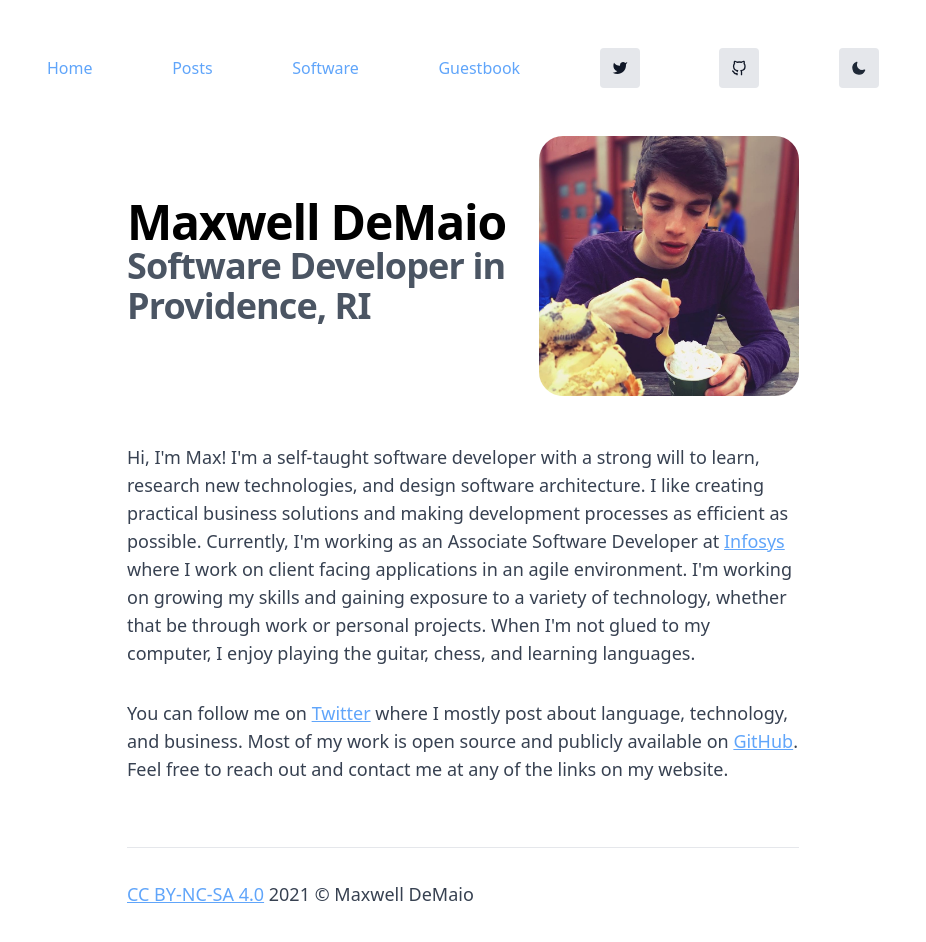
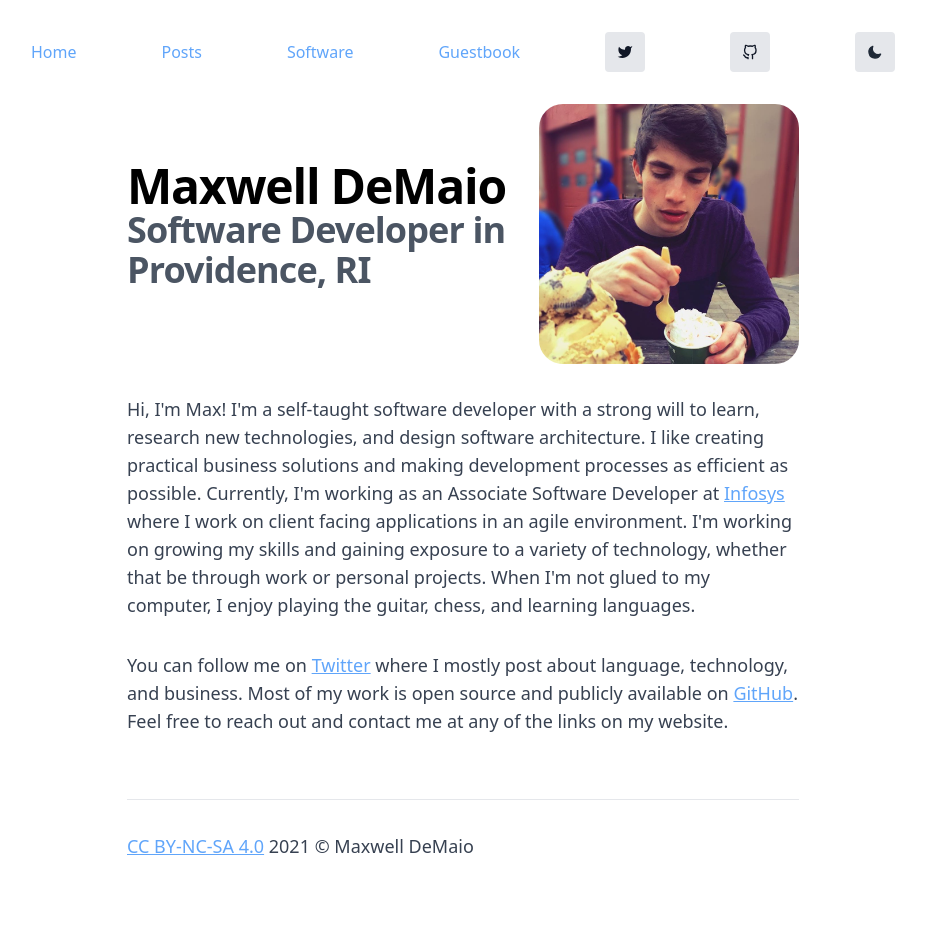
Before and after one commit to maxdemaio/max-nextjs, a Next.js app: page / in a window 1280 px wide. Shown: the top 942 px of the page, without its empty margins (177-1103 px from the left). Built offline with nearby package versions, Linux system fonts and the light colour scheme.

Commit message:
update nav and header spacing

```diff
--- a/components/Container.js
+++ b/components/Container.js
@@ -53,7 +53,7 @@ export default function Container(props) {
         )}
       </Head>
 
-      <nav className="my-4 flex items-center justify-between w-full max-w-4xl p-8 mx-auto text-gray-900 bg-white sticky-nav dark:bg-black bg-opacity-60 dark:text-gray-100">
+      <nav className="my-4 flex items-center justify-between w-full max-w-4xl p-4 mx-auto text-gray-900 bg-white sticky-nav dark:bg-black bg-opacity-60 dark:text-gray-100">
         <Link href="/">
           <a
             id="home-nav"
--- a/pages/index.js
+++ b/pages/index.js
@@ -6,8 +6,8 @@ export default function Home() {
   return (
     <Container title="Home - Max DeMaio">
       <div className="flex flex-col justify-center items-start max-w-2xl mx-auto mb-16">
-        <div className="header-section flex items-center justify-center flex-wrap mb-10">
-          <div className="flex-1 header-frame pr-2 pb-4">
+        <div className="header-section flex items-center justify-center flex-wrap mb-6">
+          <div className="flex-1 header-frame mb-6">
             <h1 className="font-bold text-5xl tracking-tight text-black dark:text-white">
               Maxwell DeMaio
             </h1>
```
